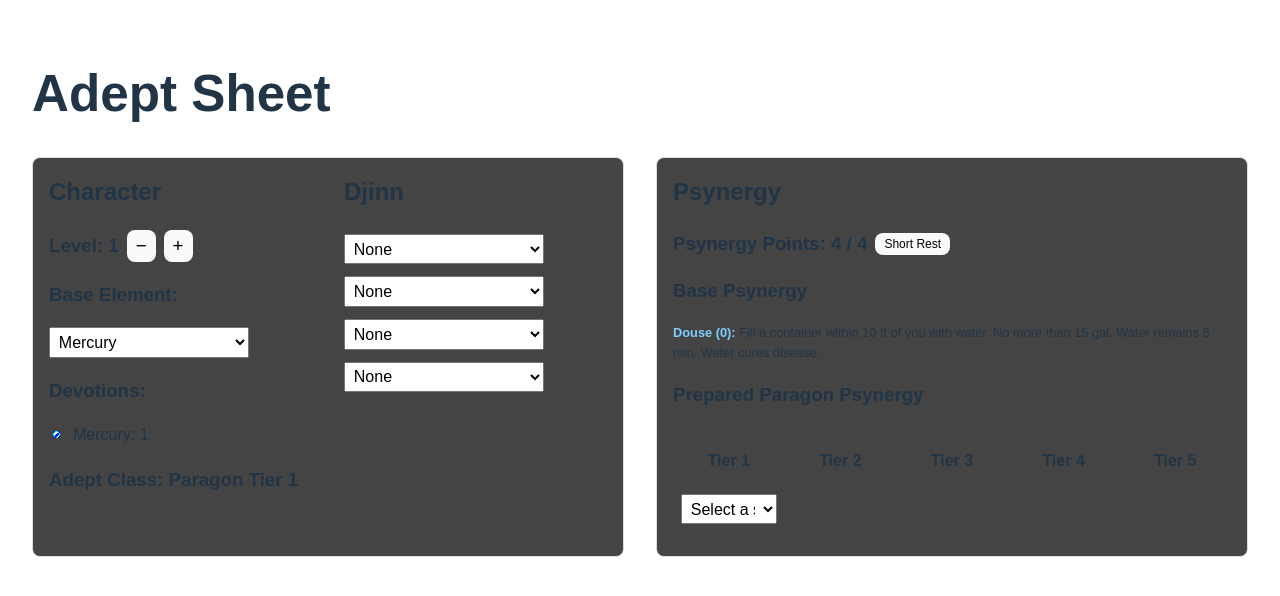
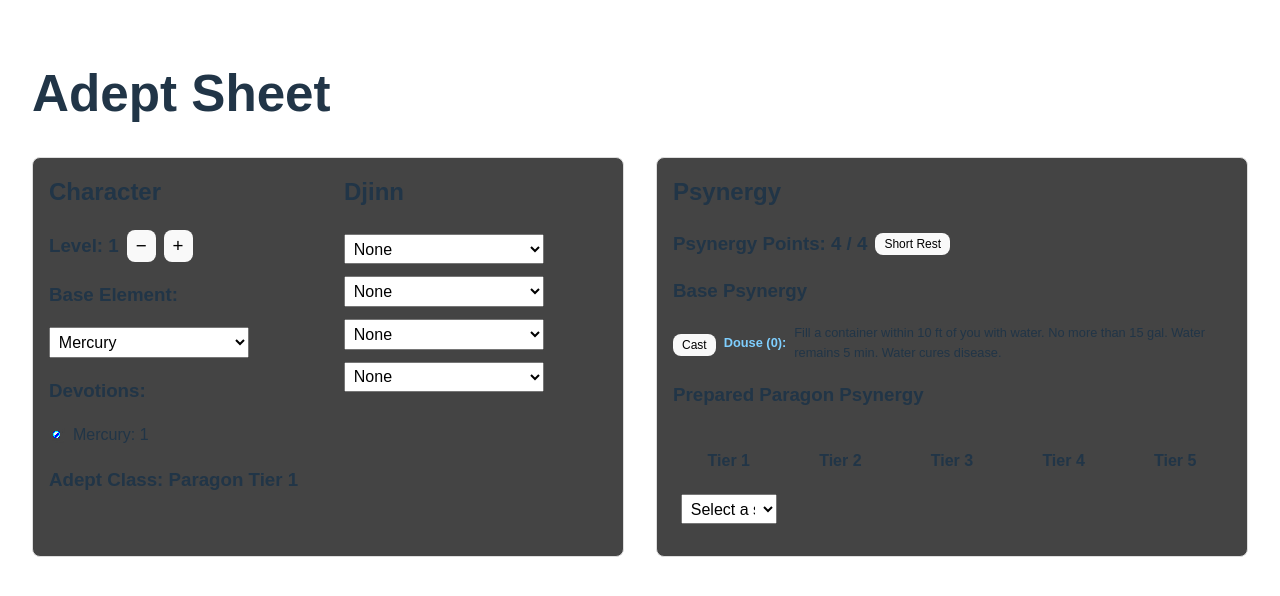
Before and after one commit to tangynacho/adept-sheet, a React (Vite) app: page / in a window 1280 px wide. Shown: the top 596 px of the page. Built offline with nearby package versions, Linux system fonts and the light colour scheme.

Commit message:
added cast buttons for base psynergy

```diff
--- a/src/App.jsx
+++ b/src/App.jsx
@@ -491,8 +491,28 @@ function App() {
 
           <h3>Base Psynergy</h3>
           <ul style={{ listStyle: 'none', padding: 0, fontSize: '0.8rem' }}>
-            {basePsynergy.map(spell => (
-              <li key={spell}><strong style={{ color: elementColors[baseElement] }}>{spell} ({psynergyDetails[spell].cost}):</strong> {psynergyDetails[spell].description}</li>
+            {basePsynergy.map((spell, index) => (
+              <li key={spell} style={{ display: 'flex', alignItems: 'center', gap: '0.5rem' }}>
+                {currentPP >= index && (
+                  <button
+                    style={{
+                      fontSize: '0.75rem',
+                      padding: '0.25rem 0.5rem',
+                      marginTop: '0.25rem',
+                      lineHeight: 1,
+                    }}
+                    onClick={() => {
+                      setCurrentPP(prev => Math.max(0, prev - index));
+                    }}
+                  >
+                    Cast
+                  </button>
+                )}
+                <span style={{ color: elementColors[baseElement], whiteSpace: 'nowrap' }}>
+                  <strong>{spell} ({psynergyDetails[spell].cost}):</strong>
+                </span>
+                <span>{psynergyDetails[spell].description}</span>
+              </li>
             ))}
           </ul>
 
```
